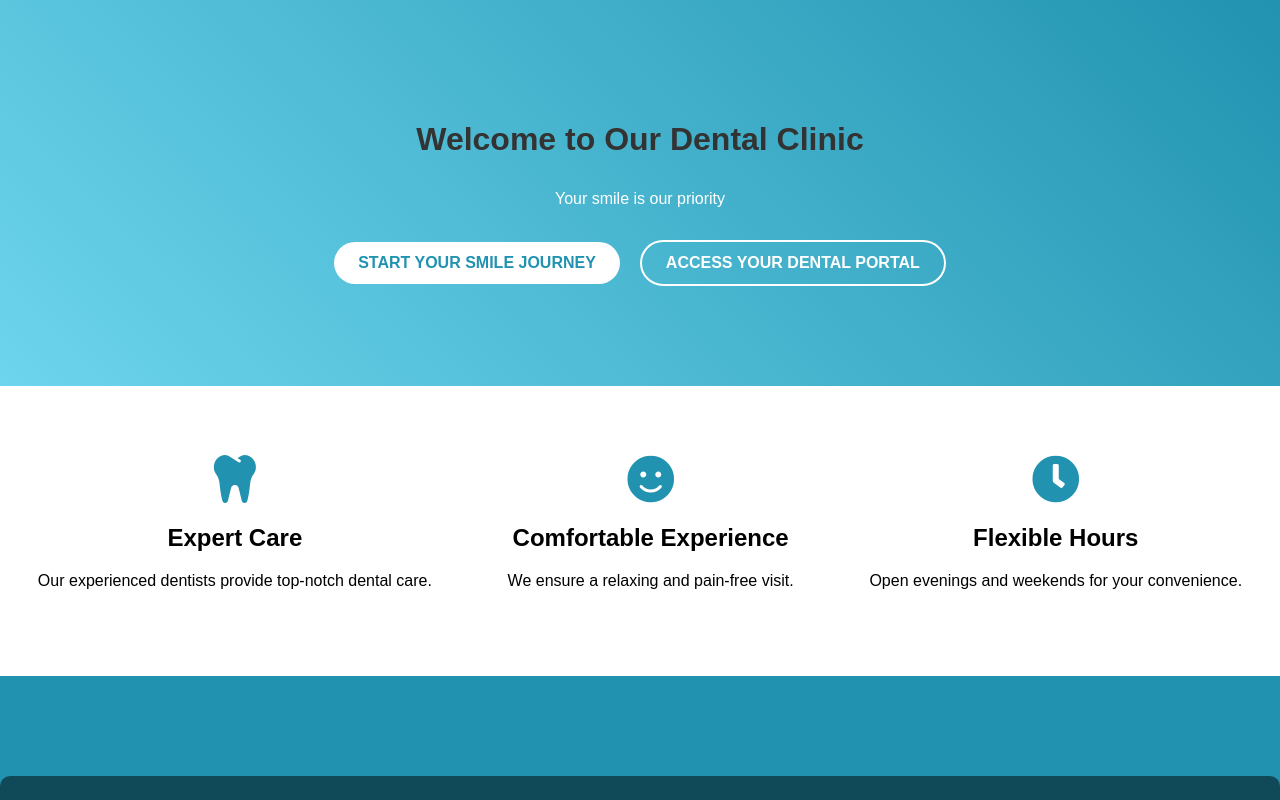
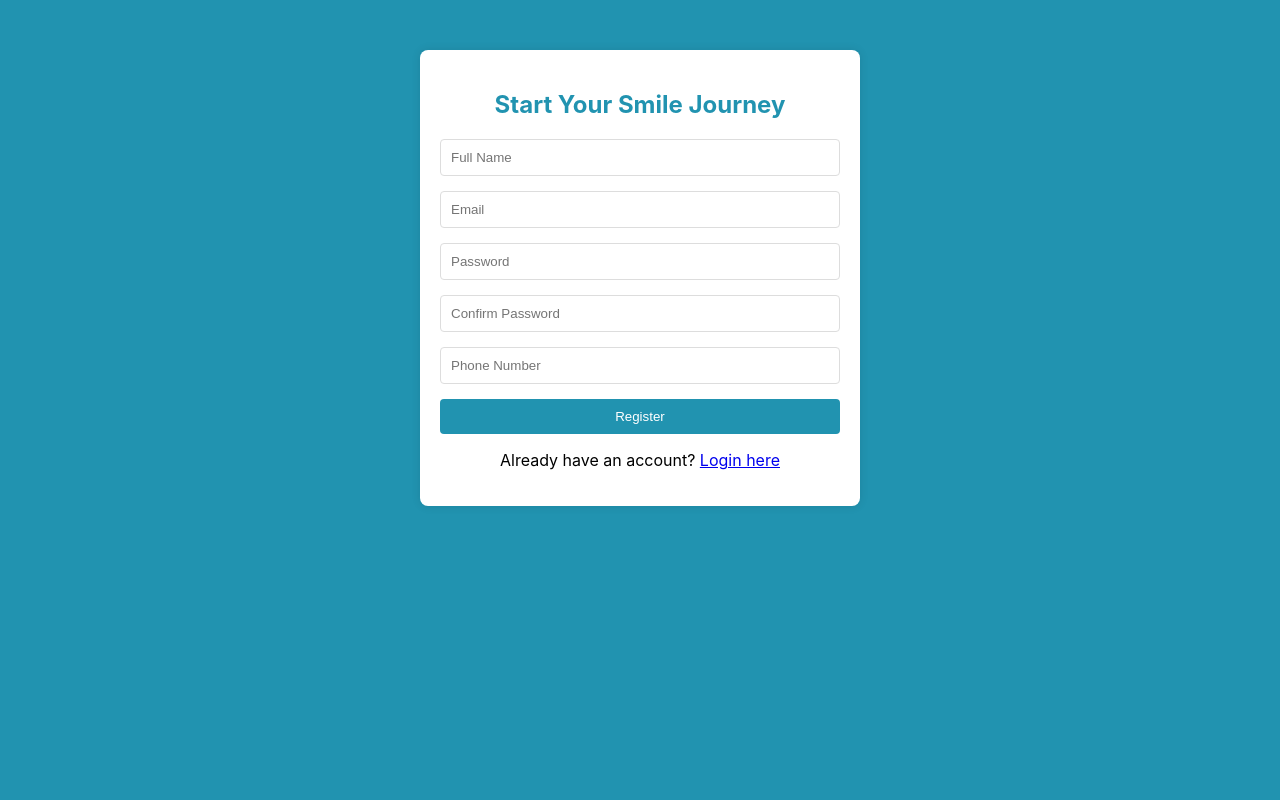
Before and after one commit to JarodWaters/Dental-Portal, a React (Create React App) app: page /register in a window 1280 px wide. Shown: the top 800 px of the page. Built offline with nearby package versions, Linux system fonts and the light colour scheme.

Commit message:
Updated landing page with java

```diff
--- a/package.json
+++ b/package.json
@@ -10,6 +10,7 @@
     "react-dom": "^18.3.1",
     "react-router-dom": "^6.26.1",
     "react-scripts": "^5.0.1",
+    "react-transition-group": "^4.4.5",
     "web-vitals": "^2.1.4"
   },
   "scripts": {
--- a/src/App.css
+++ b/src/App.css
@@ -1,5 +1,7 @@
 .App {
   text-align: center;
+  position: relative;
+  overflow: hidden;
 }
 
 .App-logo {
@@ -36,3 +38,52 @@
     transform: rotate(360deg);
   }
 }
+
+.page-transition-enter {
+  opacity: 0;
+  transform: scale(1.1);
+}
+
+.page-transition-enter-active {
+  opacity: 1;
+  transform: scale(1);
+  transition: opacity 300ms, transform 300ms;
+}
+
+.page-transition-exit {
+  opacity: 1;
+  transform: scale(1);
+}
+
+.page-transition-exit-active {
+  opacity: 0;
+  transform: scale(0.9);
+  transition: opacity 300ms, transform 300ms;
+}
+
+.fade-enter {
+  opacity: 0;
+  transform: scale(1.1);
+}
+
+.fade-enter-active {
+  opacity: 1;
+  transform: scale(1);
+  transition: opacity 300ms, transform 300ms;
+}
+
+.fade-exit {
+  opacity: 1;
+  transform: scale(1);
+  position: absolute;
+  top: 0;
+  left: 0;
+  right: 0;
+  bottom: 0;
+}
+
+.fade-exit-active {
+  opacity: 0;
+  transform: scale(0.9);
+  transition: opacity 300ms, transform 300ms;
+}
--- a/src/App.js
+++ b/src/App.js
@@ -1,13 +1,22 @@
 import React from 'react';
+import { BrowserRouter as Router, Route, Routes } from 'react-router-dom';
+import LandingPage from './components/LandingPage';
+import Register from './components/Register';
+import Login from './components/Login';
 import './App.css';
-import LandingPage from './components/LandingPage';
 
-const App = () => {
+function App() {
   return (
-    <div className="App">
-      <LandingPage />
-    </div>
+    <Router>
+      <div className="App">
+        <Routes>
+          <Route path="/" element={<LandingPage />} />
+          <Route path="/register" element={<Register />} />
+          <Route path="/login" element={<Login />} />
+        </Routes>
+      </div>
+    </Router>
   );
-};
+}
 
 export default App;
--- /dev/null
+++ b/src/components/AuthForms.css
@@ -0,0 +1,65 @@
+.auth-form {
+  max-width: 400px;
+  margin: 50px auto;
+  padding: 20px;
+  background-color: #ffffff;
+  border-radius: 8px;
+  box-shadow: 0 0 10px rgba(0,0,0,0.1);
+  animation: popIn 0.5s ease-out 2s forwards; /* Pop in after background expands, delayed by 2 seconds */
+  opacity: 0;
+  transform: scale(0.9);
+  position: relative;
+  z-index: 3;
+}
+
+.auth-form h2 {
+  text-align: center;
+  color: #2193b0;
+  margin-bottom: 20px;
+}
+
+.auth-form form {
+  display: flex;
+  flex-direction: column;
+}
+
+.auth-form input {
+  margin-bottom: 15px;
+  padding: 10px;
+  border: 1px solid #ddd;
+  border-radius: 4px;
+}
+
+.auth-form button {
+  padding: 10px;
+  background-color: #2193b0;
+  color: white;
+  border: none;
+  border-radius: 4px;
+  cursor: pointer;
+  transition: background-color 0.3s;
+}
+
+.auth-form button:hover {
+  background-color: #1c7d98;
+}
+
+@keyframes popIn {
+  from {
+    opacity: 0;
+    transform: scale(0.9);
+  }
+  to {
+    opacity: 1;
+    transform: scale(1);
+  }
+}
+
+body.auth-page {
+  background-color: #2193b0;
+}
+
+@keyframes fadeIn {
+  from { opacity: 0; }
+  to { opacity: 1; }
+}
--- a/src/components/LandingPage.css
+++ b/src/components/LandingPage.css
@@ -1,32 +1,26 @@
-@import url('https://cdnjs.cloudflare.com/ajax/libs/font-awesome/5.15.3/css/all.min.css');
-
 .landing-page {
-  font-family: 'Arial', sans-serif;
-}
-
-h1 {
-  color: #333;
-  margin-bottom: 2rem;
-}
-
-.patient-info {
-  margin-bottom: 2rem;
-}
-
-.hero {
-  background: linear-gradient(45deg, #6dd5ed, #2193b0);
-  color: white;
-  text-align: center;
-  padding: 100px 0;
   position: relative;
   overflow: hidden;
 }
 
-/* Remove the .hero::before block that was causing the error */
+.hero {
+  position: relative;
+  z-index: 2;
+  background-color: #2193b0;
+  color: white;
+  padding: 80px 20px;
+  overflow: hidden;
+}
 
-@keyframes pulse {
-  0% { transform: scale(1); }
-  100% { transform: scale(1.05); }
+.hero-content {
+  text-align: center;
+  max-width: 800px;
+  margin: 0 auto;
+  transition: transform 0.5s ease;
+}
+
+.hero-content.slide-left {
+  transform: translateX(-100%);
 }
 
 .animated-text {
@@ -42,48 +36,95 @@ h1 {
   }
 }
 
+.hero-buttons {
+  margin-top: 2rem;
+  display: flex;
+  justify-content: center;
+  gap: 20px;
+}
+
+.btn {
+  padding: 10px 20px;
+  font-size: 1rem;
+  border: none;
+  border-radius: 5px;
+  cursor: pointer;
+  transition: all 0.3s ease;
+}
+
+.btn-primary {
+  background-color: white;
+  color: #2193b0;
+}
+
+.btn-secondary {
+  background-color: transparent;
+  color: white;
+  border: 2px solid white;
+}
+
+.expanding-background {
+  position: absolute;
+  top: 0;
+  left: 0;
+  width: 100%;
+  height: 100%;
+  background-color: #2193b0;
+  transform: translateY(-100%);
+  transition: transform 2s ease;
+  z-index: 1;
+  transition-delay: 0.0s;
+}
+
+.expanding-background.expand {
+  transform: translateY(0);
+}
+
+.landing-page.transitioning .features,
+.landing-page.transitioning .parallax-section,
+.landing-page.transitioning .stats {
+  opacity: 0;
+  transition: opacity 0.3s ease;
+}
+
 .features {
   display: flex;
   justify-content: space-around;
-  padding: 50px 0;
+  padding: 50px 20px;
+  background-color: #f8f9fa;
 }
 
 .feature {
   text-align: center;
-  padding: 20px;
+  max-width: 300px;
 }
 
 .floating-icon {
   font-size: 3em;
   color: #2193b0;
-  animation: float 3s ease-in-out infinite;
-}
-
-@keyframes float {
-  0% { transform: translateY(0px); }
-  50% { transform: translateY(-10px); }
-  100% { transform: translateY(0px); }
+  margin-bottom: 20px;
 }
 
 .parallax-section {
-  /* Replace the background-image with a solid color for now */
   background-color: #2193b0;
   color: white;
   text-align: center;
-  padding: 100px 0;
+  padding: 100px 20px;
 }
 
 .parallax-content {
-  background-color: rgba(0, 0, 0, 0.5);
+  background-color: rgba(255, 255, 255, 0.1);
   padding: 20px;
-  border-radius: 10px;
+  border-radius: 8px;
+  max-width: 600px;
+  margin: 0 auto;
 }
 
 .stats {
   display: flex;
   justify-content: space-around;
-  padding: 50px 0;
-  background-color: #f8f9fa;
+  padding: 50px 20px;
+  background-color: #e9ecef;
 }
 
 .stat {
@@ -94,70 +135,9 @@ h1 {
   font-size: 2.5em;
   font-weight: bold;
   color: #2193b0;
-  animation: countUp 2s forwards;
 }
 
 .stat-label {
   display: block;
   margin-top: 10px;
 }
-
-@keyframes countUp {
-  from {
-    opacity: 0;
-    transform: translateY(20px);
-  }
-  to {
-    opacity: 1;
-    transform: translateY(0);
-  }
-}
-
-/* Add this to your existing CSS */
-
-.hero-buttons {
-  margin-top: 2rem;
-}
-
-.btn {
-  padding: 12px 24px;
-  font-size: 1rem;
-  font-weight: bold;
-  text-transform: uppercase;
-  border: none;
-  border-radius: 50px;
-  cursor: pointer;
-  transition: all 0.3s ease;
-  margin: 0 10px;
-}
-
-.btn-primary {
-  background-color: #ffffff;
-  color: #2193b0;
-}
-
-.btn-primary:hover {
-  background-color: #e0e0e0;
-  transform: translateY(-3px);
-  box-shadow: 0 4px 8px rgba(0,0,0,0.2);
-}
-
-.btn-secondary {
-  background-color: transparent;
-  color: #ffffff;
-  border: 2px solid #ffffff;
-}
-
-.btn-secondary:hover {
-  background-color: #ffffff;
-  color: #2193b0;
-  transform: translateY(-3px);
-  box-shadow: 0 4px 8px rgba(0,0,0,0.2);
-}
-
-/* Add this to your existing animations */
-.hero-buttons {
-  opacity: 0;
-  animation: fadeInUp 1s forwards;
-  animation-delay: 0.5s;
-}
--- a/src/components/LandingPage.js
+++ b/src/components/LandingPage.js
@@ -1,18 +1,43 @@
-import React from 'react';
-import TeethChart from './TeethChart';
+import React, { useState } from 'react';
+import { useNavigate } from 'react-router-dom';
 import './LandingPage.css';
 
 const LandingPage = () => {
+  const [isTransitioning, setIsTransitioning] = useState(false);
+  const [transitionTarget, setTransitionTarget] = useState('');
+  const navigate = useNavigate();
+
+  const handleTransition = (target) => {
+    setIsTransitioning(true);
+    setTransitionTarget(target);
+    setTimeout(() => {
+      navigate(target);
+    }, 1500); // Total transition time: 1.5 seconds
+  };
+
   return (
-    <div className="landing-page">
+    <div className={`landing-page ${isTransitioning ? 'transitioning' : ''}`}>
       <header className="hero">
-        <h1 className="animated-text">Welcome to Our Dental Clinic</h1>
-        <p className="animated-text">Your smile is our priority</p>
-        <div className="hero-buttons">
-          <button className="btn btn-primary">Start Your Smile Journey</button>
-          <button className="btn btn-secondary">Access Your Dental Portal</button>
+        <div className={`hero-content ${isTransitioning ? 'slide-left' : ''}`}>
+          <h1 className="animated-text">Welcome to Our Dental Clinic</h1>
+          <p className="animated-text">Your smile is our priority</p>
+          <div className="hero-buttons">
+            <button
+              className="btn btn-primary"
+              onClick={() => handleTransition('/register')}
+            >
+              Start Your Smile Journey
+            </button>
+            <button
+              className="btn btn-secondary"
+              onClick={() => handleTransition('/login')}
+            >
+              Access Your Dental Portal
+            </button>
+          </div>
         </div>
       </header>
+      <div className={`expanding-background ${isTransitioning ? 'expand' : ''}`}></div>
 
       <section className="features">
         <div className="feature">
@@ -53,10 +78,6 @@ const LandingPage = () => {
           <span className="stat-label">Dental Awards</span>
         </div>
       </section>
-
-      <TeethChart />
-
-      {/* Rest of your content */}
     </div>
   );
 };
--- /dev/null
+++ b/src/components/Login.js
@@ -0,0 +1,48 @@
+import React, { useEffect, useState } from 'react';
+import './AuthForms.css';
+
+const Login = () => {
+  const [email, setEmail] = useState('');
+  const [password, setPassword] = useState('');
+
+  useEffect(() => {
+    document.body.classList.add('auth-page');
+    return () => {
+      document.body.classList.remove('auth-page');
+    };
+  }, []);
+
+  const handleSubmit = (e) => {
+    e.preventDefault();
+    // Here you would typically handle the login logic
+    console.log('Login attempt with:', { email, password });
+  };
+
+  return (
+    <div className="auth-form">
+      <h2>Access Your Dental Portal</h2>
+      <form onSubmit={handleSubmit}>
+        <input
+          type="email"
+          placeholder="Email"
+          value={email}
+          onChange={(e) => setEmail(e.target.value)}
+          required
+        />
+        <input
+          type="password"
+          placeholder="Password"
+          value={password}
+          onChange={(e) => setPassword(e.target.value)}
+          required
+        />
+        <button type="submit">Login</button>
+      </form>
+      <p className="auth-link">
+        Don't have an account? <a href="/register">Register here</a>
+      </p>
+    </div>
+  );
+};
+
+export default Login;
--- a/src/components/Register.js
+++ b/src/components/Register.js
@@ -1,31 +1,87 @@
-import React, { useState } from 'react';
+import React, { useEffect, useState } from 'react';
+import './AuthForms.css';
 
 const Register = () => {
   const [formData, setFormData] = useState({
-    name: '',
+    fullName: '',
     email: '',
     password: '',
-    healthHistory: ''
+    confirmPassword: '',
+    phoneNumber: ''
   });
 
+  useEffect(() => {
+    document.body.classList.add('auth-page');
+    return () => {
+      document.body.classList.remove('auth-page');
+    };
+  }, []);
+
   const handleChange = (e) => {
-    setFormData({ ...formData, [e.target.name]: e.target.value });
+    const { name, value } = e.target;
+    setFormData(prevState => ({
+      ...prevState,
+      [name]: value
+    }));
   };
 
   const handleSubmit = (e) => {
     e.preventDefault();
-    // Here you would send the data to the backend via API
-    console.log(formData);
+    // Here you would typically handle the registration logic
+    console.log('Registration attempt with:', formData);
+    // Add validation and API call for registration
   };
 
   return (
-    <form onSubmit={handleSubmit}>
-      <input type="text" name="name" placeholder="Name" onChange={handleChange} />
-      <input type="email" name="email" placeholder="Email" onChange={handleChange} />
-      <input type="password" name="password" placeholder="Password" onChange={handleChange} />
-      <textarea name="healthHistory" placeholder="Tell us about your oral health" onChange={handleChange}></textarea>
-      <button type="submit">Register</button>
-    </form>
+    <div className="auth-form">
+      <h2>Start Your Smile Journey</h2>
+      <form onSubmit={handleSubmit}>
+        <input
+          type="text"
+          name="fullName"
+          placeholder="Full Name"
+          value={formData.fullName}
+          onChange={handleChange}
+          required
+        />
+        <input
+          type="email"
+          name="email"
+          placeholder="Email"
+          value={formData.email}
+          onChange={handleChange}
+          required
+        />
+        <input
+          type="password"
+          name="password"
+          placeholder="Password"
+          value={formData.password}
+          onChange={handleChange}
+          required
+        />
+        <input
+          type="password"
+          name="confirmPassword"
+          placeholder="Confirm Password"
+          value={formData.confirmPassword}
+          onChange={handleChange}
+          required
+        />
+        <input
+          type="tel"
+          name="phoneNumber"
+          placeholder="Phone Number"
+          value={formData.phoneNumber}
+          onChange={handleChange}
+          required
+        />
+        <button type="submit">Register</button>
+      </form>
+      <p className="auth-link">
+        Already have an account? <a href="/login">Login here</a>
+      </p>
+    </div>
   );
 };
 
```
Also changed, not shown: 1 other file (tests, documents, lock files or other folders).
